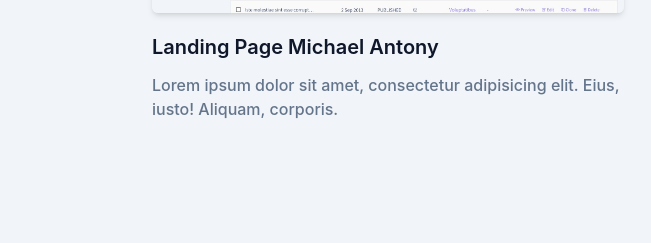
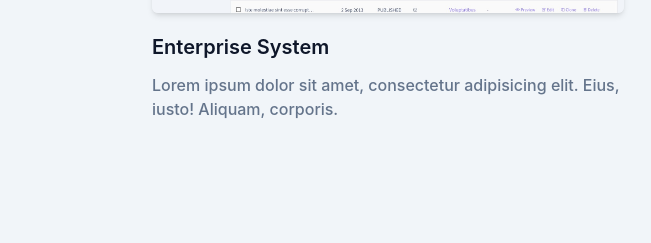
Before and after one commit to michaelantony012/michaelantony-profile, a website: page index.html in a window 1280 px wide. Shown: the part 1677-1920 px from the top of the page, 0-651 px from the left. Drawn offline with Linux system fonts and the light colour scheme.

Commit message:
new commit

```diff
--- a/index.html
+++ b/index.html
@@ -211,7 +211,7 @@
             <div class="overflow-hidden rounded-md shadow-md">
               <img src="dist/img/portfolio/1.png" alt="Enterprise System" width="w-full" />
             </div>
-            <h3 class="mt-5 mb-3 text-xl font-semibold text-dark dark:text-white">Landing Page Michael Antony</h3>
+            <h3 class="mt-5 mb-3 text-xl font-semibold text-dark dark:text-white">Enterprise System</h3>
             <p class="text-base font-medium text-secondary">Lorem ipsum dolor sit amet, consectetur adipisicing elit. Eius, iusto! Aliquam, corporis.</p>
           </div>
           <div class="mb-12 p-4 md:w-1/2">
```
